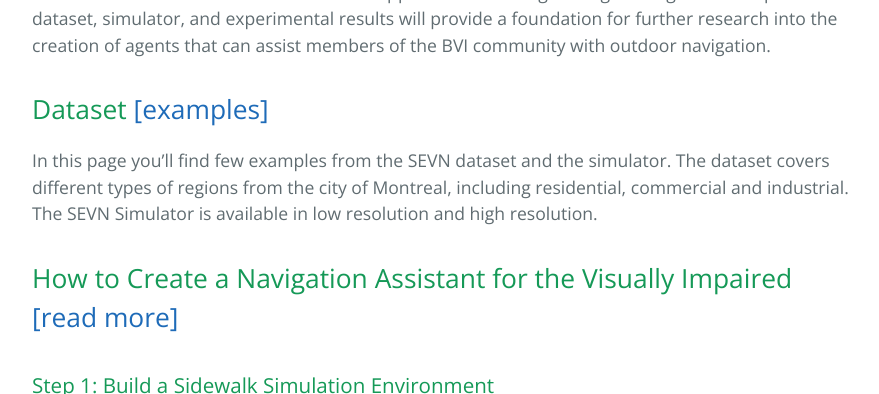
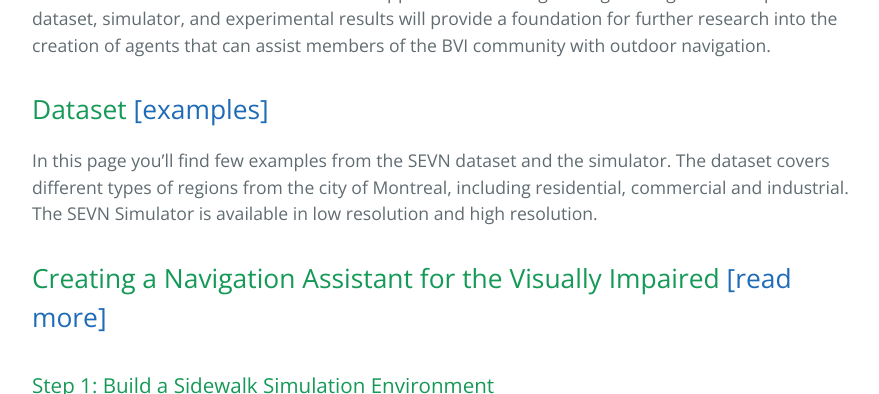
Before and after one commit to mweiss17/SEVN, a Jekyll site: the page built from docs/index.md, in a window 1280 px wide and 900 px high, scrolled down 1063 px, cut to the strip 0-394 px from the top of the window. Shown: the whole strip, without its empty margins (192-1071 px from the left). Built offline with Jekyll 4.4.1, drawn with Linux system fonts in a browser that asks for light colours; our own code applies the rules of GitHub Pages for plain Markdown files.

Commit message:
Update index.md

```diff
--- a/docs/index.md
+++ b/docs/index.md
@@ -12,7 +12,7 @@ In this page you'll find few examples from the SEVN dataset and the simulator.
 The dataset covers different types of regions from the city of Montreal, including residential, commercial and industrial.
 The SEVN Simulator is available in low resolution and high resolution.
 
-## How to Create a Navigation Assistant for the Visually Impaired [[read more]](/SEVN/01-article-env-introduction)
+## Creating a Navigation Assistant for the Visually Impaired [[read more]](/SEVN/01-article-env-introduction)
 ### Step 1: Build a Sidewalk Simulation Environment
 
 ![](https://i.imgur.com/okfisip.jpg)
```
